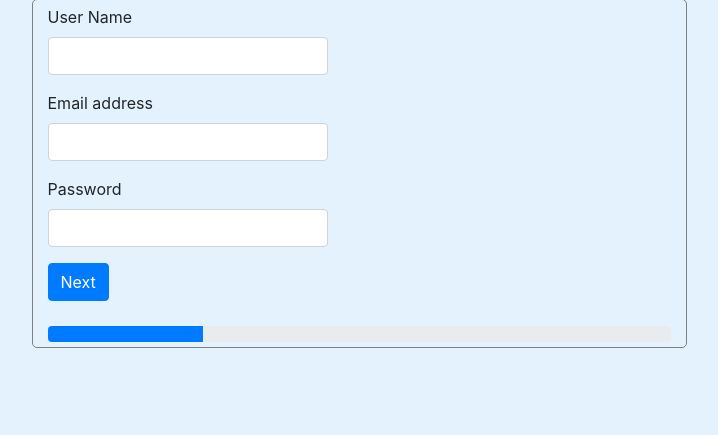
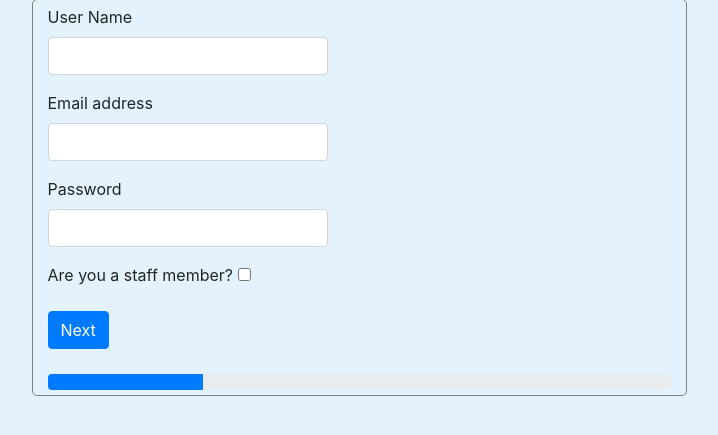
Before and after one commit to xgraham/synerd_00, a Django app: page /signup/ in a window 1280 px wide. Shown: the part 189-624 px from the top of the page, without its empty margins (281-999 px from the left). Run offline with Django 3.2, Linux system fonts and the light colour scheme; some libraries are stand-ins or nearby versions.

Commit message:
finalized

```diff
--- a/synerD/views.py
+++ b/synerD/views.py
@@ -84,8 +84,9 @@ def log_in(request):
 
 
 def console(request):
-    if request.session['staff'] is False:
-        redirect('/')
+    print(request.session['staff'] )
+    if request.session['staff'] is False or request.session['staff'] is None:
+        return redirect("/")
     template = loader.get_template('synerd/admin.html')
 
     return HttpResponse(template.render( request=request))
--- a/templates/synerd/signup.html
+++ b/templates/synerd/signup.html
@@ -132,6 +132,13 @@
                                 <input type="password" required class="form-control custom-input" id="password"/>
                                 <span id="passwordError"></span>
                             </div>
+                            <div class="form-group">
+
+                                <label for="staff">
+                                    Are you a staff member?
+                                </label>
+                                <input type="checkbox" name="staff"/>
+                            </div>
                         </div>
                         <div id="group2" class="slide-in" style="visibility: hidden; display:none">
                             <div class="form-group flex" style="white-space:nowrap">
@@ -258,7 +265,7 @@
                                 <label for="phoneno">
                                     Phone Number
                                 </label>
-                                <input type="email" required class="form-control custom-input " id="phoneno"/>
+                                <input  required class="form-control custom-input " id="phoneno"/>
                             </div>
                             <div class="form-group" style="white-space:nowrap">
 
@@ -273,7 +280,7 @@
                                 <label for="memberorg">
                                     Member Organization
                                 </label>
-                                <input type="email" class="form-control custom-input " id="memberorg"/>
+                                <input class="form-control custom-input " id="memberorg"/>
                             </div>
                             <button type="submit" class="btn btn-primary">Submit</button>
                         </div>
```
